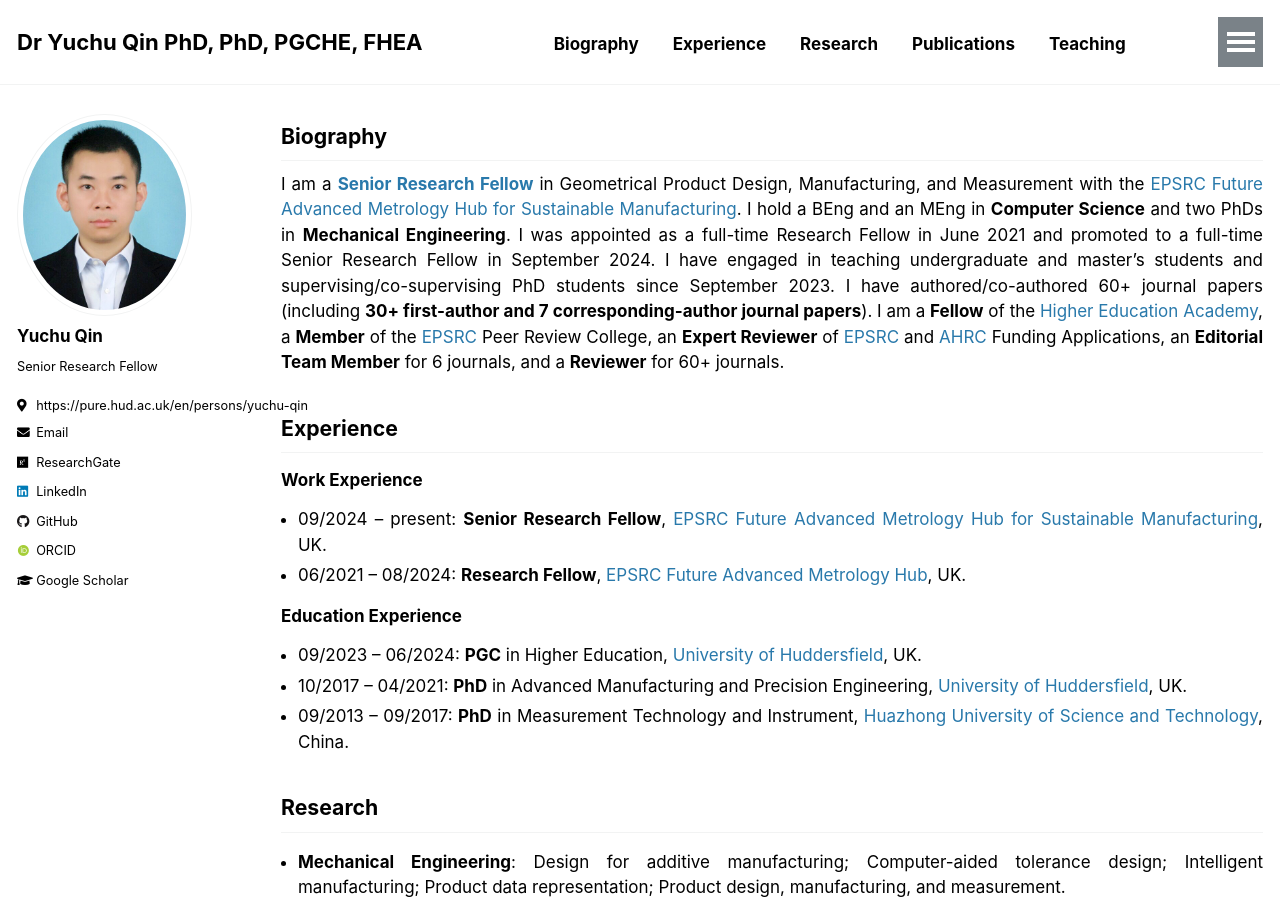
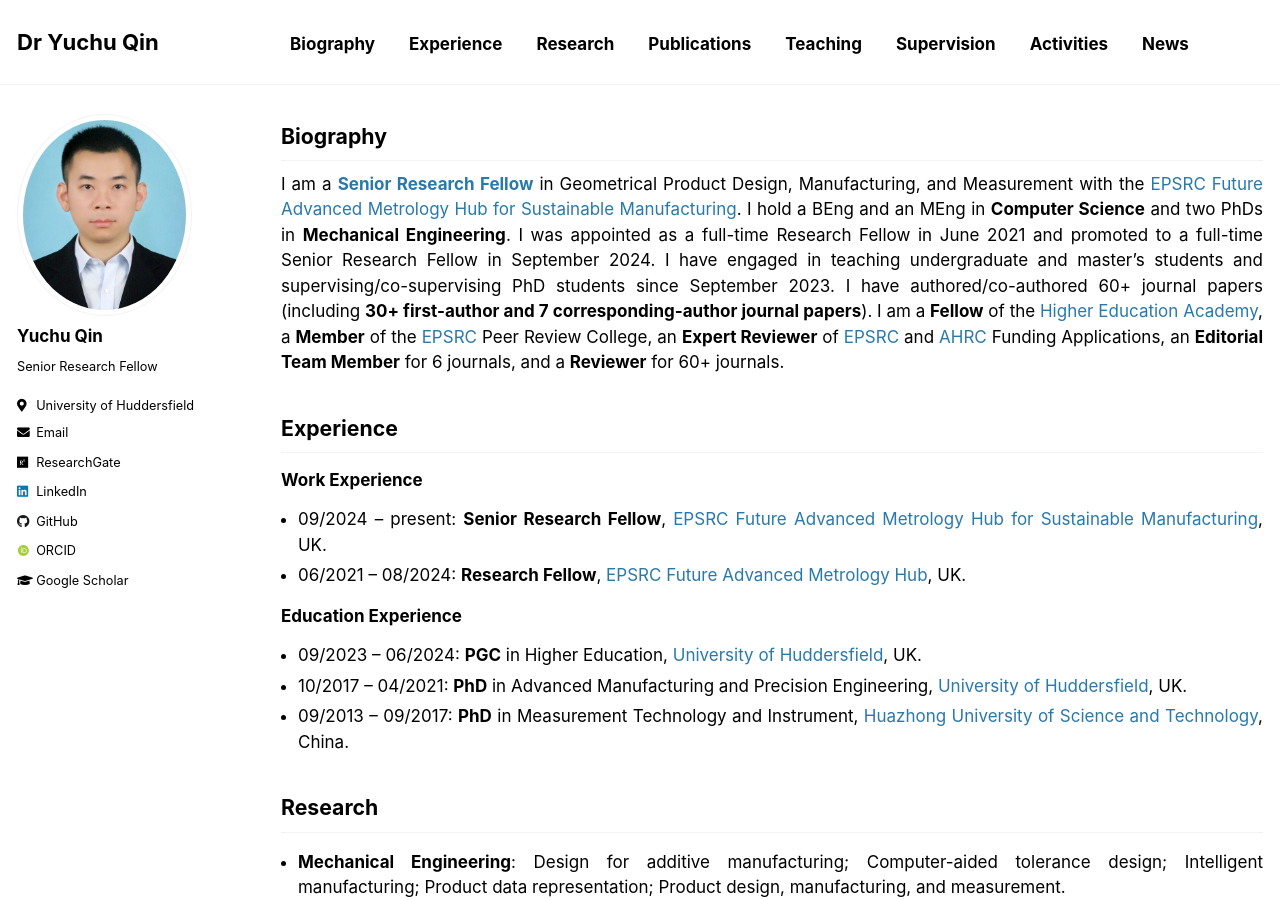
Before and after one commit to yuchu-qin/yuchu-qin.github.io, a Jekyll site: the page built from _pages/index.md, in a window 1280 px wide and 900 px high. Built offline with Jekyll 4.4.1, drawn with Linux system fonts in a browser that asks for light colours; some web fonts are replaced; our own code applies the rules of GitHub Pages for plain Markdown files.

Commit message:
Update _config.yml

```diff
--- a/_config.yml
+++ b/_config.yml
@@ -7,7 +7,7 @@
 
 # Site Settings
 locale                   : "en-US"
-title                    : "Dr Yuchu Qin PhD, PhD, PGCHE, FHEA"
+title                    : "Dr Yuchu Qin"
 title_separator          : "-"
 name                     : &name "Dr Yuchu Qin"
 description              : &description "Senior Research Fellow"
@@ -88,7 +88,7 @@ author:
   avatar           : "myprofile.JPG"
   bio              : "Senior Research Fellow"
   location         :
-  employer         : "https://pure.hud.ac.uk/en/persons/yuchu-qin"
+  employer         : "University of Huddersfield"
   pubmed           :
   googlescholar    : "https://scholar.google.com/citations?user=hFWFwUgAAAAJ&hl=en"
   email            : "y.qin@hud.ac.uk"
```
